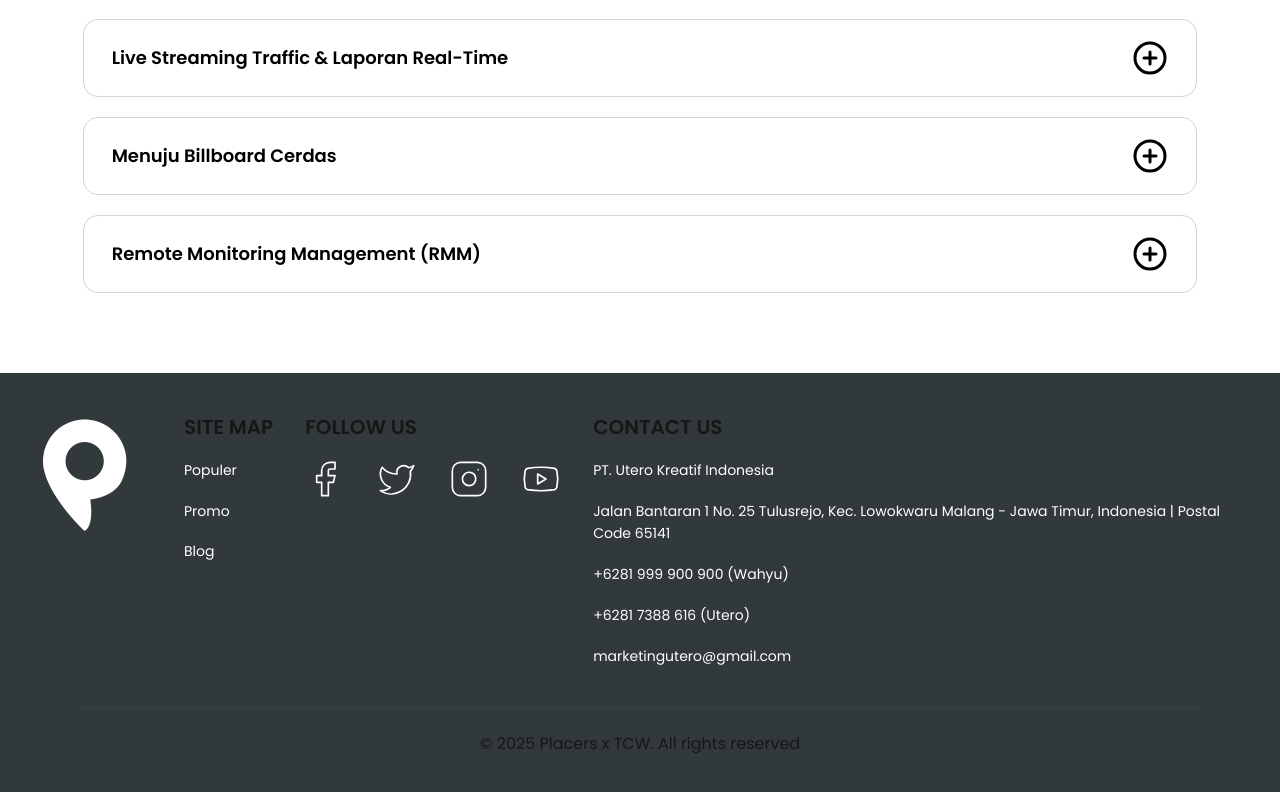
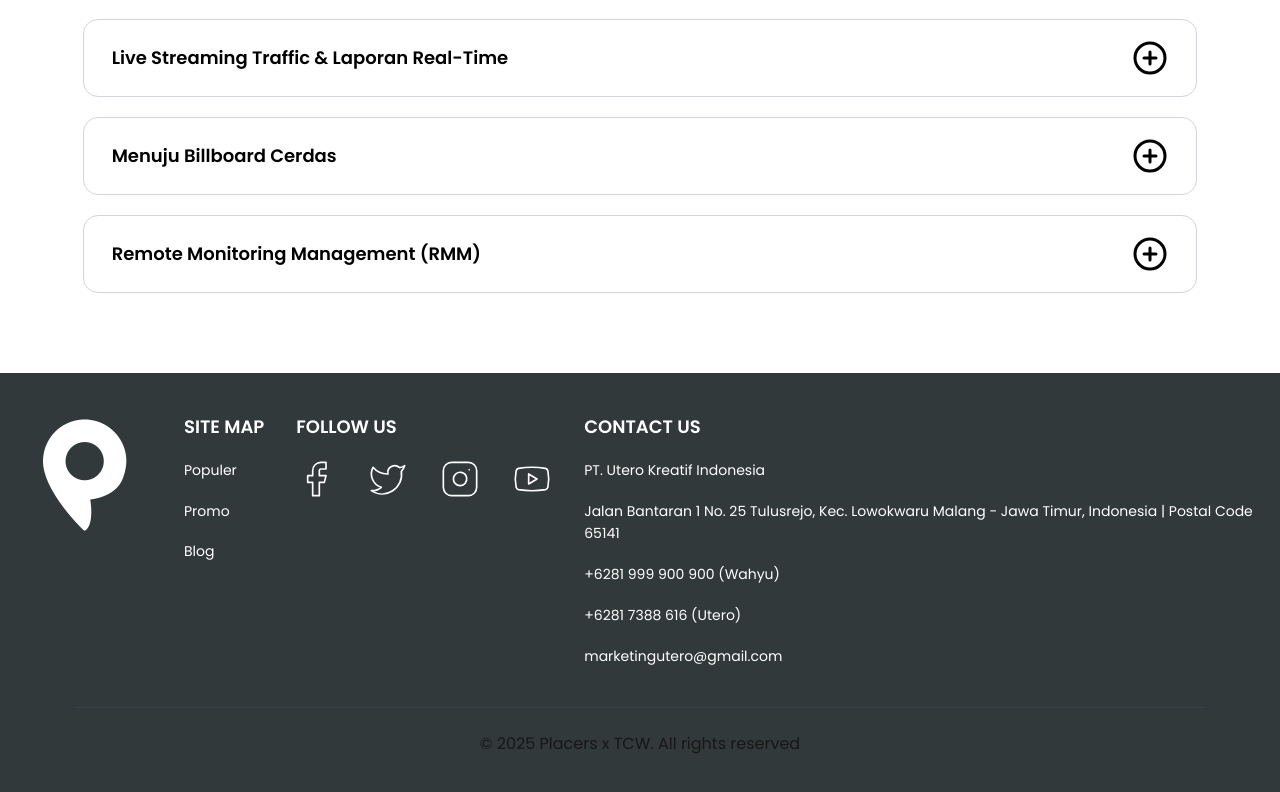
Before and after one commit to Utero-Interns/placers-website, a Next.js app: page / in a window 1280 px wide. Shown: the part 3721-4513 px from the top of the page. Built offline with nearby package versions, Linux system fonts and the light colour scheme; no server answers.

Commit message:
fix: update text color and size in FootLinkTitle component for improved visibility

```diff
--- a/components/footer/FootLinkTitle.tsx
+++ b/components/footer/FootLinkTitle.tsx
@@ -5,8 +5,8 @@ interface FootLinkTitleProps {
 export default function FootLinkTitle({ text }: FootLinkTitleProps) {
     return (
         <h3
-            className="font-semibold text-lg whitespace-nowrap
-                       lg:text-xl
+            className="font-semibold text-white text-lg whitespace-nowrap
+                       lg:text-lg
                        2xl:text-[22px]"
         >
             {text}
```
